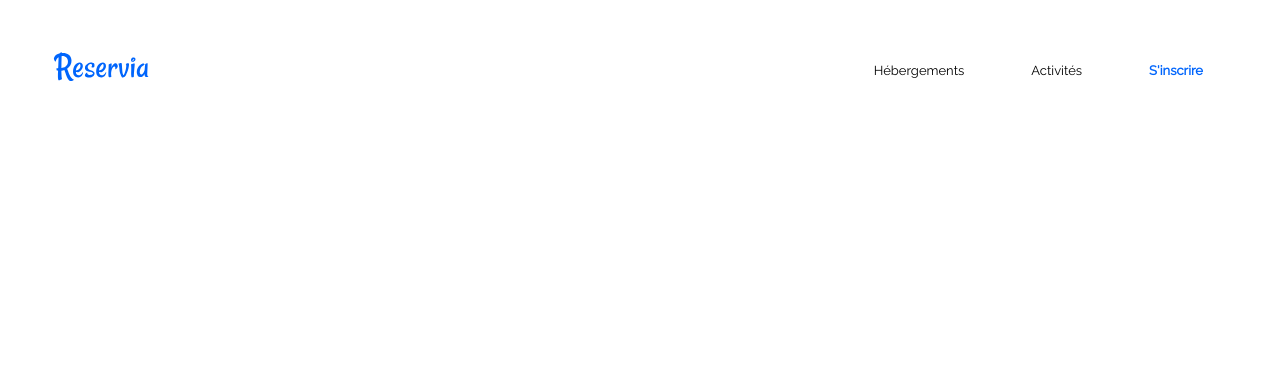
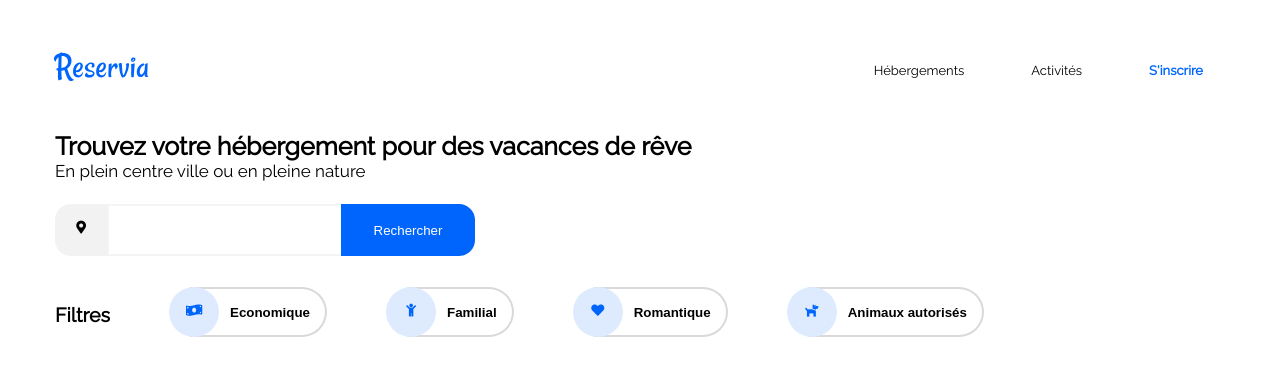
Before and after one commit to cremedekiwi/react_reservia, a plain HTML site: page index.html in a window 1280 px wide. Drawn offline with Linux system fonts and the light colour scheme.

Commit message:
Add Section Search

```diff
--- a/index.html
+++ b/index.html
@@ -2,10 +2,13 @@
 <html>
   <head>
     <meta charset="utf-8">
+    <meta name="viewport" content="width=device-width, initial-scale=1.0">
     <title>Reservia</title>
+    <link rel="stylesheet" href="http://use.fontawesome.com/releases/v5.14.0/css/all.css">
+    <link rel="preconnect" href="https://fonts.gstatic.com" />
+    <link rel="stylesheet" href="https://fonts.googleapis.com/css?family=Raleway">
     <link rel="stylesheet" type="text/css" href="style.css">
-    <link rel="stylesheet"
-    href="https://fonts.googleapis.com/css?family=Raleway">
+
   </head>
   <body>
     <div id="container">
@@ -20,8 +23,47 @@
         </nav>
       </header>
       <main>
+
         <section>
+          <div>
+            <h1>Trouvez votre hébergement pour des vacances de rêve</h1>
+            <p>En plein centre ville ou en pleine nature</p>
+          </div>
+
+          <form>
+            <div id="search_container">
+              <i class="fas fa-map-marker-alt"></i>
+              <input type="search" id="site-search" name="q" aria-label="Search through site content">
+              <button>Rechercher</button>
+            </div>
+
+            <div id="filter_container">
+              <div>
+                <h2>Filtres</h2>
+              </div>
+              <div class="input-icon">
+                <i class="fas fa-money-bill-wave"></i>
+                <input type="button" value="Economique">
+              </div>
+              <div class="input-icon">
+                <i class="fas fa-child"></i>
+                <input type="button" value="Familial">
+              </div>
+              <div class="input-icon">
+                <i class="fas fa-heart"></i>
+                <input type="button" value="Romantique">
+              </div>
+              <div class="input-icon">
+                <i class="fas fa-dog"></i>
+                <input type="button" value="Animaux autorisés">
+              </div>
+            </div>
+
+          </form>
+
         </section>
+
+
         <section>
         </section>
         <section>
--- a/style.css
+++ b/style.css
@@ -1,15 +1,33 @@
-* {
-    padding: 0;
-    margin: 0;
-    box-sizing: border-box; /* calculer la page du site sans surplus */
+/* Universal CSS */
+
+*,*:before, *:after {
+    box-sizing: border-box ;
+    padding: 0 ;
+    margin: 0 ;
 }
 
+input,textarea {
+    outline:none
+}
+
+button,input[type="submit"]{
+    outline:none;
+    border:none;
+}
+
+li, a {
+    text-decoration:none;
+}
+
+/* General */
 
 body {
     font-family: 'Raleway', serif;
     font-size: 13px;
+    /*
     display: flex;
     justify-content: center;
+    */
 }
 
 #container {
@@ -17,12 +35,21 @@ body {
 	max-width: 1440px;
 }
 
-/* Liens */
-a {
-    outline: none;
-    text-decoration: none;
+section {
+    margin-top: 42px;
+    margin-left: 55px;
 }
 
+h1 {
+    font-size: 25px;
+    font-weight: bold;
+}
+
+p {
+    font-size: 17px;
+}
+
+/* Liens */
 a:link {
 color: black;
 }
@@ -34,7 +61,7 @@ color: black;
 a:hover {
 color: #0065fc;
 border-top: 2px solid;
-padding-top: 49px;
+padding-top: 61px;
 }
 
 a:active {
@@ -78,3 +105,94 @@ nav li {
     justify-content: space-around;
     background-color: red;
 }
+
+/* Rechercher */
+
+#search_container {
+    display: flex;
+    margin-top: 23px;
+    height: 52px;
+    width: 420px;
+}
+
+.fa-map-marker-alt {
+    border-radius: 16px 0px 0px 16px;
+    text-align: center;
+    background-color: #f2f2f2;
+    height: 52px;
+    width: 52px;
+    padding-top: 17px;
+}
+
+#search_container input {
+    border-style: solid;
+    border-right-style: none;
+    border-color:#9c9c9c;
+    opacity: 0.1;
+    border: 1;
+    height: 100%;
+    width: 234px;
+}
+
+#search_container button {
+    border-radius: 0px 16px 16px 0px;
+    border: 0;
+    background-color: #0065fc;
+    color: white;
+    height: 100%;
+    width: 134px;
+}
+
+/* Filter */
+
+#filter_container {
+    margin-top: 31px;
+    width: 929px;
+    height: 50px;
+    display: flex;
+    justify-content: space-between;
+}
+
+#filter_container h2 {
+    padding-top: 17px;
+}
+
+.filter_button {
+    border-radius: 0px 25px 25px 0px;
+    border: 2;
+    border-style: solid;
+    border-left-style: none;
+    border-color:#d9d9d9;
+    background-color: white;
+    font-weight: bold;
+    height: 100%;
+    padding: 0 15px 0 15px;
+}
+
+.input-icon {
+    position:relative;
+}
+
+.input-icon i {
+    position:absolute;
+    left:-21px;
+    border-radius: 30px 30px 30px 30px;
+    text-align: center;
+    background-color: #deebff;
+    color: #0065fc;
+    height: 50px;
+    width: 50px;
+    padding-top: 17px;
+}
+
+.input-icon input {
+    border-radius: 0px 25px 25px 0px;
+    border: 2;
+    border-style: solid;
+    border-left-style: none;
+    border-color:#d9d9d9;
+    background-color: white;
+    font-weight: bold;
+    height: 100%;
+    padding: 0 15px 0 40px;
+}
```
